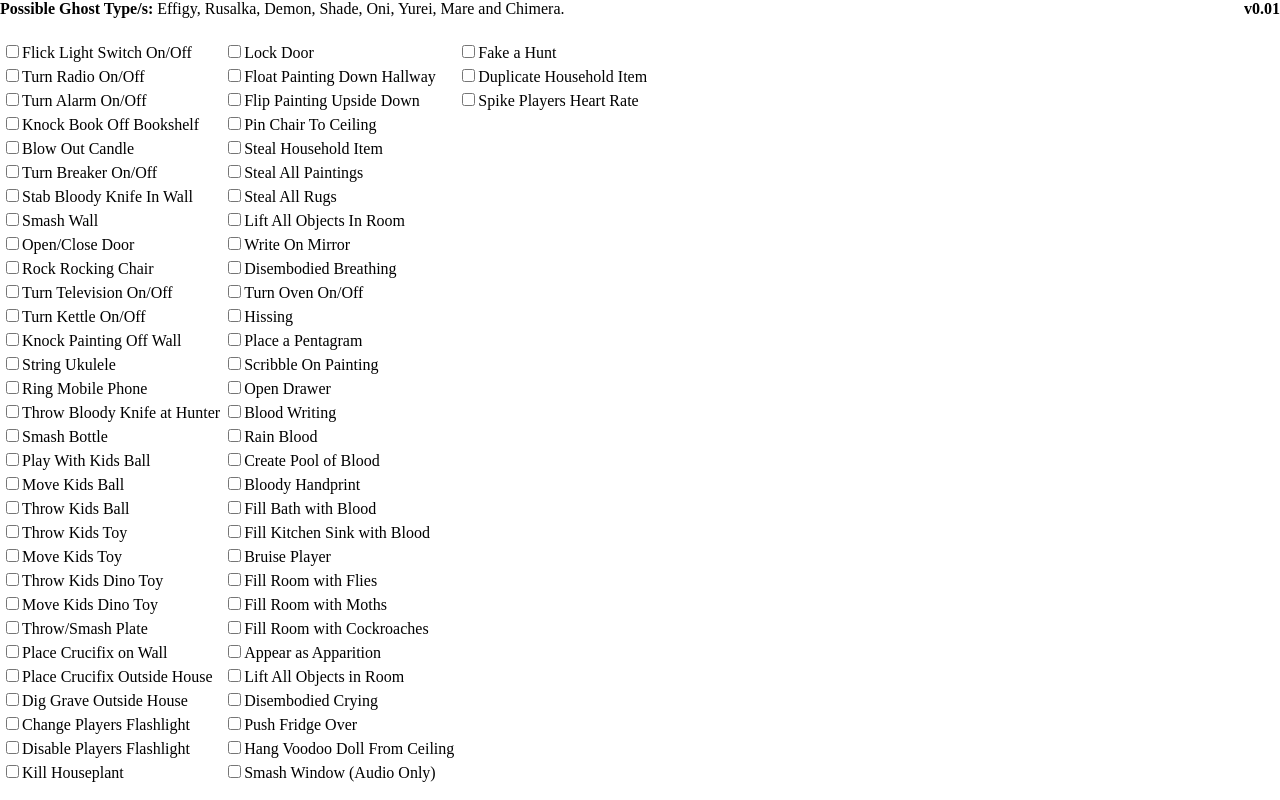
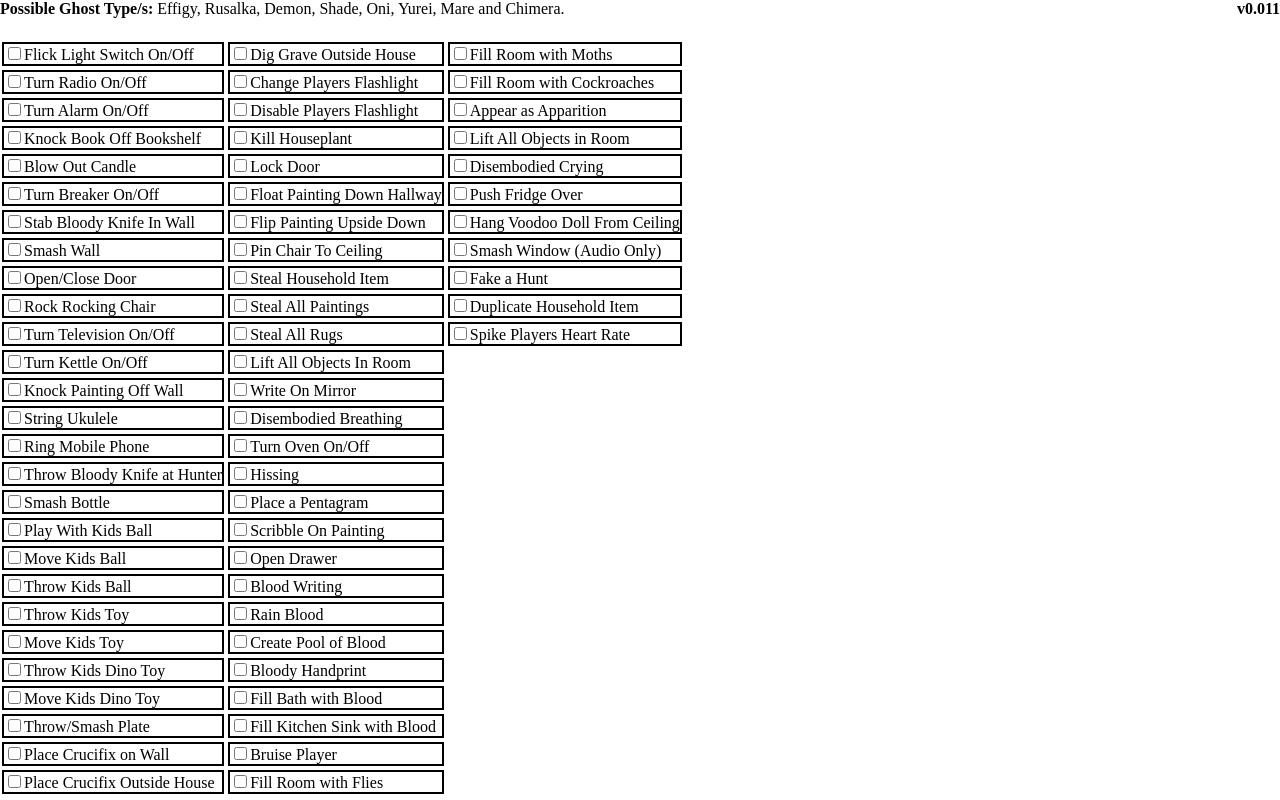
Before and after one commit to AussieDevExp/ObsideoInteractionTracker, a plain HTML site: page index.html in a window 1280 px wide. Drawn offline with Linux system fonts and the light colour scheme.

Commit message:
v0.011
Made some stylistic changes, and clicking on the interaction label will work and check/uncheck the relevant checkbox.

```diff
--- a/app.js
+++ b/app.js
@@ -1,7 +1,7 @@
 const app = Vue.createApp({
     data: function() {
       return {
-        current_app_version: "0.01",
+        current_app_version: "0.011",
         all_ghost_types: ["Effigy", "Rusalka", "Demon", "Shade", "Oni", "Yurei", "Mare", "Chimera"],
         all_interactions,
         current_selected_interactions: new Array()
@@ -59,9 +59,9 @@ const app = Vue.createApp({
       </div>
       <div style="overflow:auto; height:95%; width:100%;">
         <div style="display:inline-flex; flex-wrap:wrap; flex-direction:column; max-height:100%;">
-          <div v-for="(interaction, idx) in all_interactions.map(val => val[1])" style="flex:1; margin:2px;">
+          <div v-for="(interaction, idx) in all_interactions.map(val => val[1])" style="flex:1; margin:2px; border: 2px solid black;">
             <input type="checkbox" :id="'interaction'+idx" :value="interaction" v-model="current_selected_interactions">
-            <label for="'interaction'+idx">{{interaction}}</label>
+            <label :for="'interaction'+idx">{{interaction}}</label>
           </div>
         </div>
       </div>
--- a/styles.css
+++ b/styles.css
@@ -1,3 +1,7 @@
+* {
+  user-select: none;
+}
+
 html, body, #app, #app-container {
   max-width: 100vw;
   max-height: 100vh;
```
